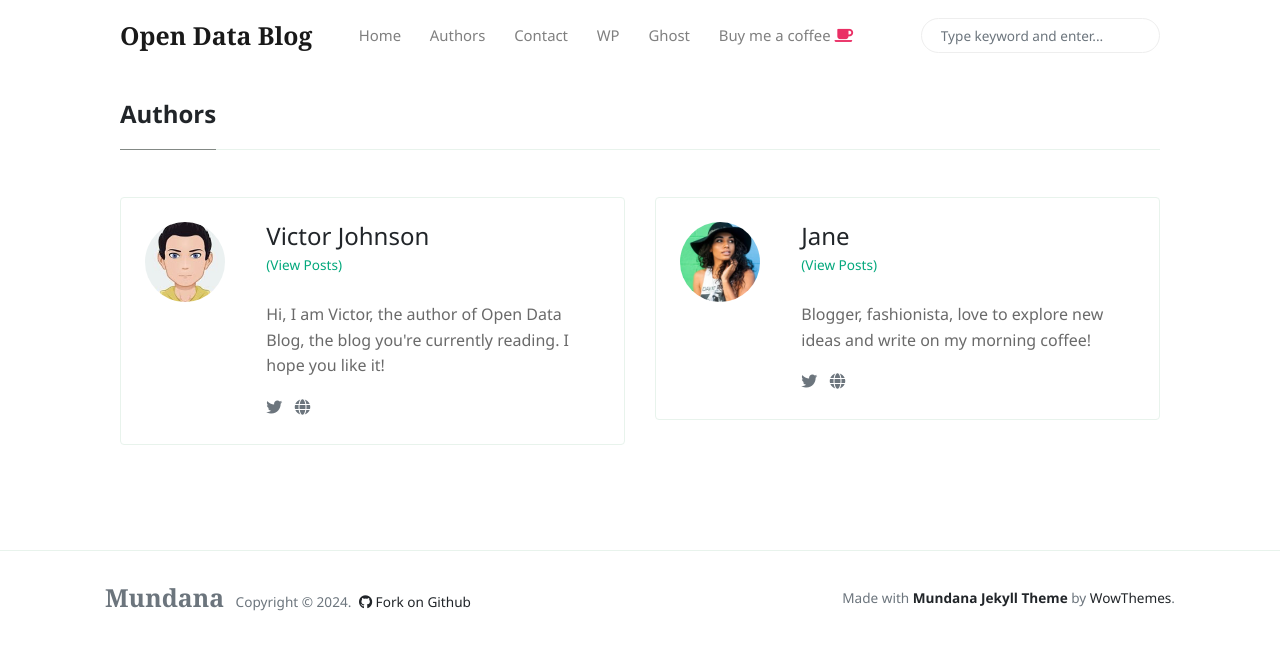
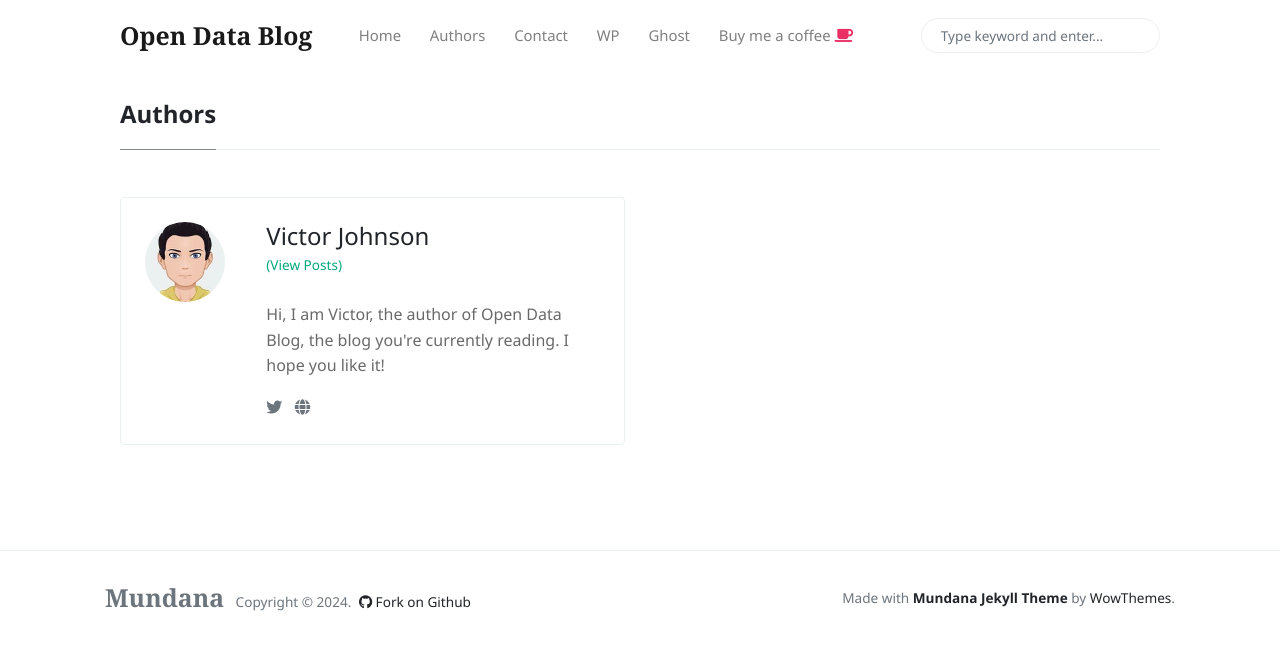
Before and after one commit to victorjohnsonk/victorjohnsonblog.github.io, a Jekyll site: the page built from _pages/authors-list.html, in a window 1280 px wide. Shown: the top 650 px of the page. Built offline with Jekyll 4.4.1, drawn with Linux system fonts in a browser that asks for light colours; nearby versions of some CDN libraries.

Commit message:
Update _config.yml

```diff
--- a/_config.yml
+++ b/_config.yml
@@ -36,14 +36,6 @@
       email:          mail.opendatablog@gmail.com
       twitter:        https://twitter.com/opendatablog
 
-    jane:
-      name:           Jane
-      site:           https://www.wowthemes.net
-      avatar:         /assets/images/avatar2.jpg
-      bio:            "Blogger, fashionista, love to explore new ideas and write on my morning coffee!"
-      email:          fakemail@gmail.com
-      twitter:        https://twitter.com/wowthemesnet
-
 # Defaults
 defaults:
 
```
